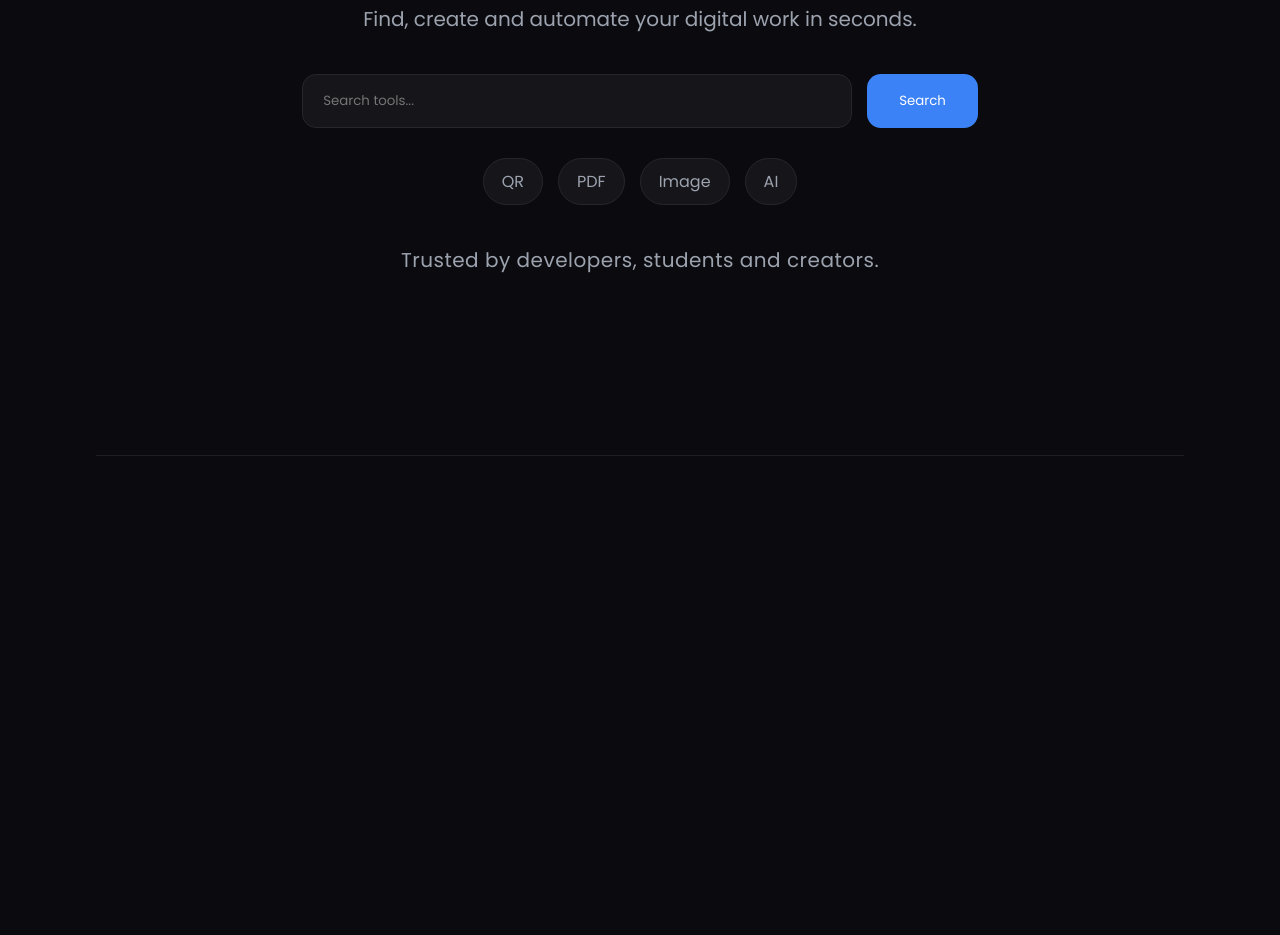
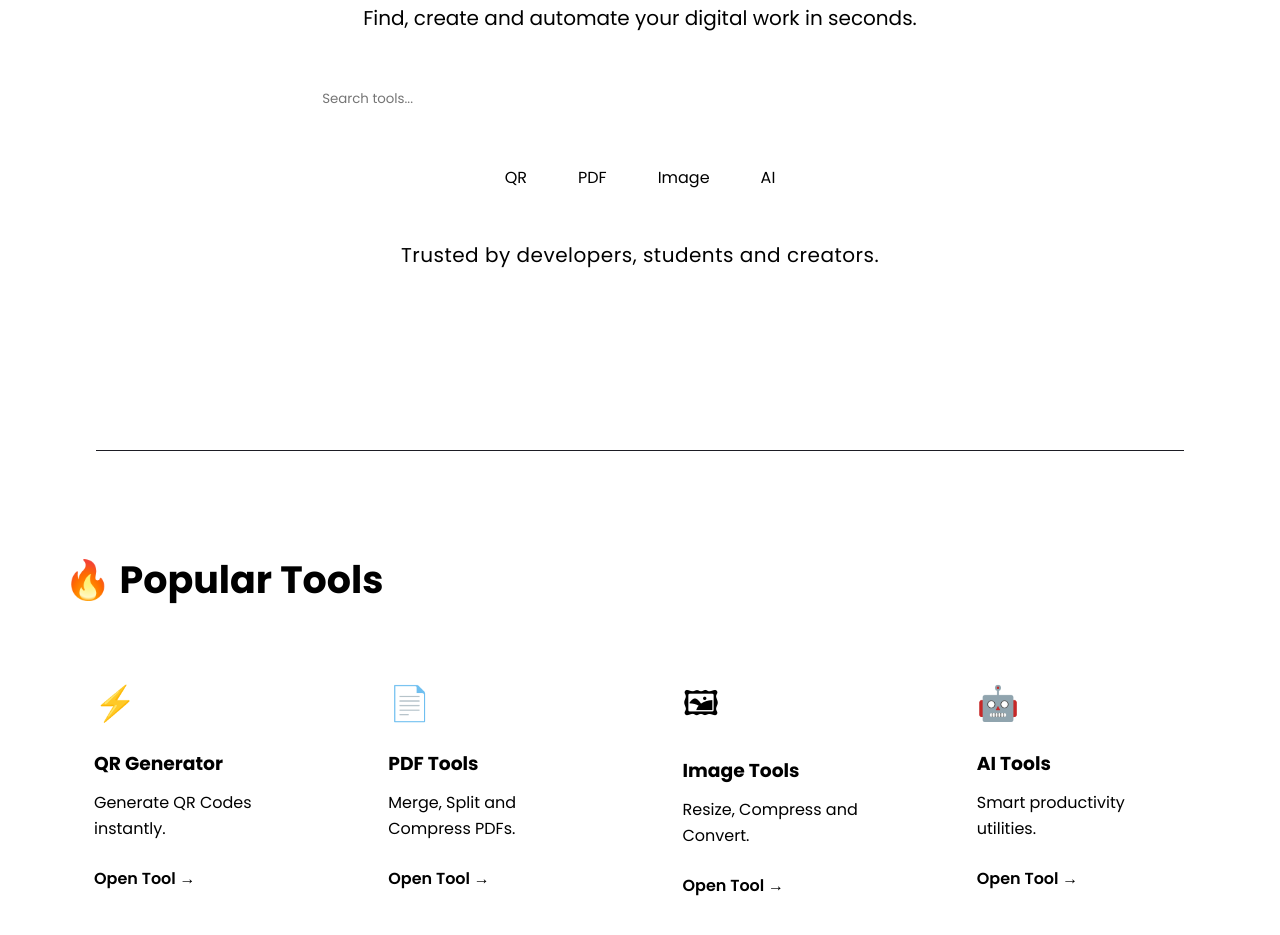
Before and after one commit to ashutoshbajpai001/forge, a plain HTML site: page frontend/index.html in a window 1280 px wide. Shown: the part 483-1418 px from the top of the page. Before the commit the page ends 939 px from the top, so only its background shows below. Drawn offline with Linux system fonts and the light colour scheme.

Commit message:
Before adding Popular Tools

```diff
--- a/frontend/index.html
+++ b/frontend/index.html
@@ -88,6 +88,68 @@ href="https://cdnjs.cloudflare.com/ajax/libs/font-awesome/6.7.2/css/all.min.css"
 
     <hr class="divider">
 
+    <!-- ==========================================
+     POPULAR TOOLS
+========================================== -->
+
+<section class="tools">
+
+    <h2>🔥 Popular Tools</h2>
+
+    <div class="tools-grid">
+
+        <div class="tool-card">
+
+            <div class="tool-icon">⚡</div>
+
+            <h3>QR Generator</h3>
+
+            <p>Generate QR Codes instantly.</p>
+
+            <a href="#">Open Tool →</a>
+
+        </div>
+
+        <div class="tool-card">
+
+            <div class="tool-icon">📄</div>
+
+            <h3>PDF Tools</h3>
+
+            <p>Merge, Split and Compress PDFs.</p>
+
+            <a href="#">Open Tool →</a>
+
+        </div>
+
+        <div class="tool-card">
+
+            <div class="tool-icon">🖼</div>
+
+            <h3>Image Tools</h3>
+
+            <p>Resize, Compress and Convert.</p>
+
+            <a href="#">Open Tool →</a>
+
+        </div>
+
+        <div class="tool-card">
+
+            <div class="tool-icon">🤖</div>
+
+            <h3>AI Tools</h3>
+
+            <p>Smart productivity utilities.</p>
+
+            <a href="#">Open Tool →</a>
+
+        </div>
+
+    </div>
+
+</section>
+
     <script src="script.js"></script>
 
 </body>
--- a/frontend/style.css
+++ b/frontend/style.css
@@ -3,6 +3,39 @@
 ========================================== */
 
 @import url('https://fonts.googleapis.com/css2?family=Poppins:wght@300;400;500;600;700&display=swap');
+
+
+/* ==========================================
+   ROOT VARIABLES
+========================================== */
+
+:root{
+
+    --bg:var(--bg);
+
+    --surface:var(--surface);
+
+    --surface-hover:var(--surface-hover);
+
+    --border:var(--border);
+
+    --text:var(--text);
+
+    --secondary:var(--secondary);
+
+    --accent:var(--accent);
+
+    --success:#22C55E;
+
+    --warning:#F59E0B;
+
+    --danger:#EF4444;
+
+    --radius:16px;
+
+    --transition:.35s ease;
+
+}
 
 
 /* ==========================================
@@ -22,8 +55,11 @@
 ========================================== */
 
 body{
-    background:#0B0B0F;
-    color:#FFFFFF;
+
+    background:var(--bg);
+
+    color:var(--text);
+
 }
 
 
@@ -41,7 +77,7 @@ body{
 
     padding:18px 70px;
 
-    border-bottom:1px solid #26262C;
+    border-bottom:1px solid var(--border);
 
 }
 
@@ -84,7 +120,7 @@ line-height:1.8;
 
     font-size:20px;
 
-    color:#9CA3AF;
+    color:var(--secondary);
 
     margin-bottom:40px;
 
@@ -109,11 +145,11 @@ line-height:1.8;
 
     padding:16px 20px;
 
-    background:#15151A;
+    background:var(--surface);
 
     color:white;
 
-    border:1px solid #26262C;
+    border:1px solid var(--border);
 
     border-radius:14px;
 
@@ -125,7 +161,7 @@ line-height:1.8;
 
 .hero-search input:focus{
 
-    border-color:#3B82F6;
+    border-color:var(--accent);
 
 }
 
@@ -133,7 +169,7 @@ line-height:1.8;
 
     padding:16px 32px;
 
-    background:#3B82F6;
+    background:var(--accent);
 
     color:white;
 
@@ -171,13 +207,13 @@ line-height:1.8;
 
     padding:10px 18px;
 
-    background:#15151A;
+    background:var(--surface);
 
-    border:1px solid #26262C;
+   border:1px solid var(--border);
 
     border-radius:30px;
 
-    color:#9CA3AF;
+    color:var(--secondary);
 
     cursor:pointer;
 
@@ -221,7 +257,7 @@ line-height:1.8;
 
     letter-spacing:-1px;
 
-    color:#FFFFFF;
+    color:var(--text);
 
     cursor:pointer;
 
@@ -238,11 +274,11 @@ line-height:1.8;
 
     padding:12px 18px;
 
-    background:#15151A;
+    background:var(--surface);
 
-    color:#FFFFFF;
+    color:var(--text);
 
-    border:1px solid #26262C;
+    border:1px solid var(--border);
 
     border-radius:12px;
 
@@ -255,7 +291,7 @@ line-height:1.8;
 
 .search-box input:focus{
 
-    border-color:#3B82F6;
+    border-color:var(--accent);
 
 }
 
@@ -282,9 +318,9 @@ line-height:1.8;
 
     padding:10px 18px;
 
-    background:#15151A;
+    background:var(--surface);
 
-    color:#FFFFFF;
+    color:var(--text);
 
     border:none;
 
@@ -316,7 +352,7 @@ line-height:1.8;
 .login-btn:hover,
 .theme-btn:hover{
 
-    background:#1C1C22;
+    background:var(--surface-hover);
 
     transform:translateY(-3px);
 
@@ -347,3 +383,108 @@ line-height:1.8;
     background:#1D1D24;
 
 }
+
+
+/* ==========================================
+   POPULAR TOOLS
+========================================== */
+
+.tools{
+
+    width:90%;
+
+    max-width:1300px;
+
+    margin:100px auto;
+
+}
+
+.tools h2{
+
+    font-size:38px;
+
+    margin-bottom:40px;
+
+}
+
+/* Grid */
+
+.tools-grid{
+
+    display:grid;
+
+    grid-template-columns:repeat(4,1fr);
+
+    gap:25px;
+
+}
+
+/* Cards */
+
+.tool-card{
+
+    background:var(--surface);
+
+    border:1px solid var(--border);
+
+    border-radius:18px;
+
+    padding:30px;
+
+    transition:.35s ease;
+
+}
+
+/* Hover */
+
+.tool-card:hover{
+
+    transform:translateY(-8px);
+
+    box-shadow:
+        0 0 15px rgba(255,255,255,.05),
+        0 15px 35px rgba(0,0,0,.35);
+
+}
+
+/* Icon */
+
+.tool-icon{
+
+    font-size:34px;
+
+    margin-bottom:20px;
+
+}
+
+/* Heading */
+
+.tool-card h3{
+
+    margin-bottom:12px;
+
+}
+
+/* Paragraph */
+
+.tool-card p{
+
+    color:var(--secondary);
+
+    margin-bottom:25px;
+
+    line-height:1.6;
+
+}
+
+/* Link */
+
+.tool-card a{
+
+    text-decoration:none;
+
+    color:var(--accent);
+
+    font-weight:600;
+
+}
```
